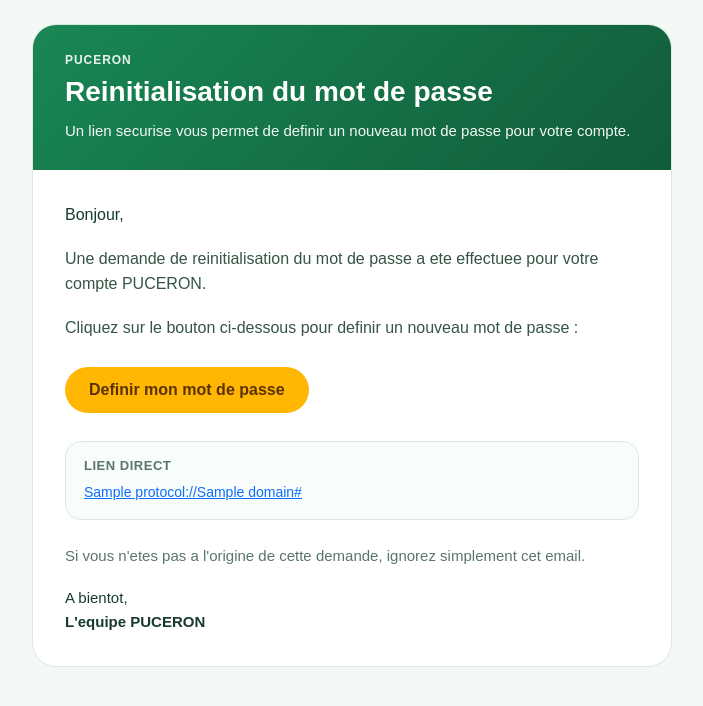
After one commit to SebjuFrab/puceron, a Django app: template templates/registration/password_reset_email_html.html in a window 1280 px wide. The commit adds this page. Shown: the top 706 px of the page, without its empty margins (288-991 px from the left). Run offline with Django 5.2, Linux system fonts and the light colour scheme; the template is opened without the code that fills it: most values are stand-ins (such as "Sample title", 1, 10 or a date in 2020).

Commit message:
reénitialisation

```diff
--- /dev/null
+++ b/templates/registration/password_reset_email_html.html
@@ -0,0 +1,55 @@
+<!doctype html>
+<html lang="fr">
+  <body style="margin:0;padding:0;background:#f4f8f5;font-family:Arial,Helvetica,sans-serif;color:#163b2b;">
+    <table role="presentation" cellpadding="0" cellspacing="0" border="0" width="100%" style="background:#f4f8f5;margin:0;padding:24px 0;">
+      <tr>
+        <td align="center">
+          <table role="presentation" cellpadding="0" cellspacing="0" border="0" width="100%" style="max-width:640px;background:#ffffff;border:1px solid #dbe9e1;border-radius:24px;overflow:hidden;">
+            <tr>
+              <td style="background:linear-gradient(135deg,#198754 0%,#115c39 100%);padding:28px 32px;color:#ffffff;">
+                <div style="font-size:12px;letter-spacing:0.08em;text-transform:uppercase;font-weight:700;opacity:0.9;">PUCERON</div>
+                <h1 style="margin:10px 0 0;font-size:28px;line-height:1.1;font-weight:800;">Reinitialisation du mot de passe</h1>
+                <p style="margin:12px 0 0;font-size:15px;line-height:1.5;opacity:0.95;">Un lien securise vous permet de definir un nouveau mot de passe pour votre compte.</p>
+              </td>
+            </tr>
+            <tr>
+              <td style="padding:32px;">
+                <p style="margin:0 0 18px;font-size:16px;line-height:1.6;">
+                  Bonjour{% if user.first_name %} {{ user.first_name }}{% endif %},
+                </p>
+                <p style="margin:0 0 18px;font-size:16px;line-height:1.6;color:#365545;">
+                  Une demande de reinitialisation du mot de passe a ete effectuee pour votre compte PUCERON.
+                </p>
+                <p style="margin:0 0 26px;font-size:16px;line-height:1.6;color:#365545;">
+                  Cliquez sur le bouton ci-dessous pour definir un nouveau mot de passe :
+                </p>
+                <table role="presentation" cellpadding="0" cellspacing="0" border="0" style="margin:0 0 28px;">
+                  <tr>
+                    <td align="center" style="border-radius:999px;background:#ffb703;">
+                      <a href="{{ protocol }}://{{ domain }}{% url 'password_reset_confirm' uidb64=uid token=token %}" style="display:inline-block;padding:14px 24px;font-size:16px;font-weight:800;color:#5b3300;text-decoration:none;">
+                        Definir mon mot de passe
+                      </a>
+                    </td>
+                  </tr>
+                </table>
+                <div style="margin:0 0 24px;padding:16px 18px;border:1px solid #dbe9e1;border-radius:16px;background:#f8fcfa;">
+                  <div style="font-size:13px;font-weight:700;text-transform:uppercase;letter-spacing:0.04em;color:#5a7668;margin-bottom:8px;">Lien direct</div>
+                  <div style="font-size:14px;line-height:1.6;word-break:break-word;">
+                    <a href="{{ protocol }}://{{ domain }}{% url 'password_reset_confirm' uidb64=uid token=token %}" style="color:#0d6efd;text-decoration:underline;">{{ protocol }}://{{ domain }}{% url 'password_reset_confirm' uidb64=uid token=token %}</a>
+                  </div>
+                </div>
+                <p style="margin:0 0 18px;font-size:15px;line-height:1.6;color:#5a7668;">
+                  Si vous n'etes pas a l'origine de cette demande, ignorez simplement cet email.
+                </p>
+                <p style="margin:0;font-size:15px;line-height:1.6;color:#163b2b;">
+                  A bientot,<br>
+                  <strong>L'equipe PUCERON</strong>
+                </p>
+              </td>
+            </tr>
+          </table>
+        </td>
+      </tr>
+    </table>
+  </body>
+</html>
```
Also changed, not shown: puceron_project/urls.py (+32 -1 lines), templates/registration/password_reset_email.html (+4 -4 lines).
